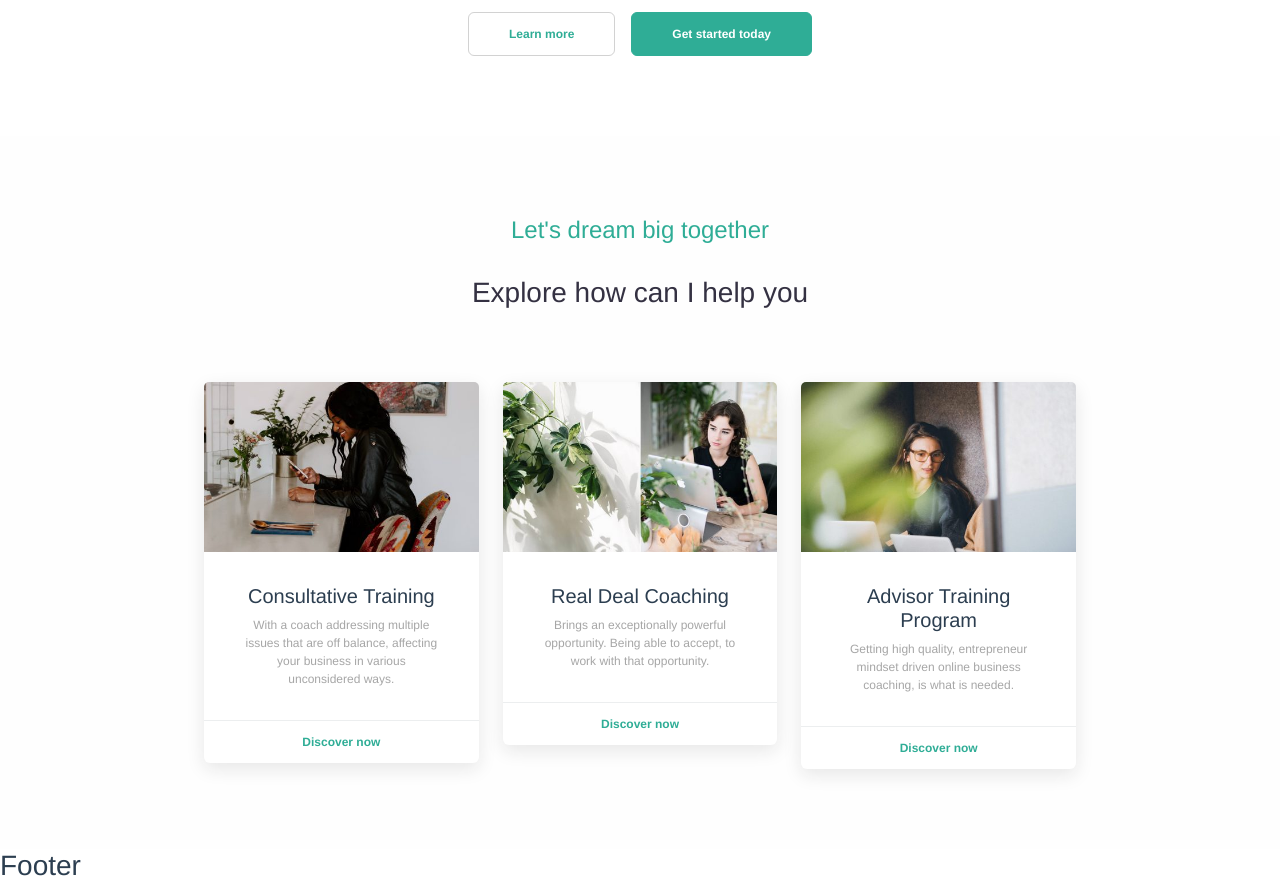
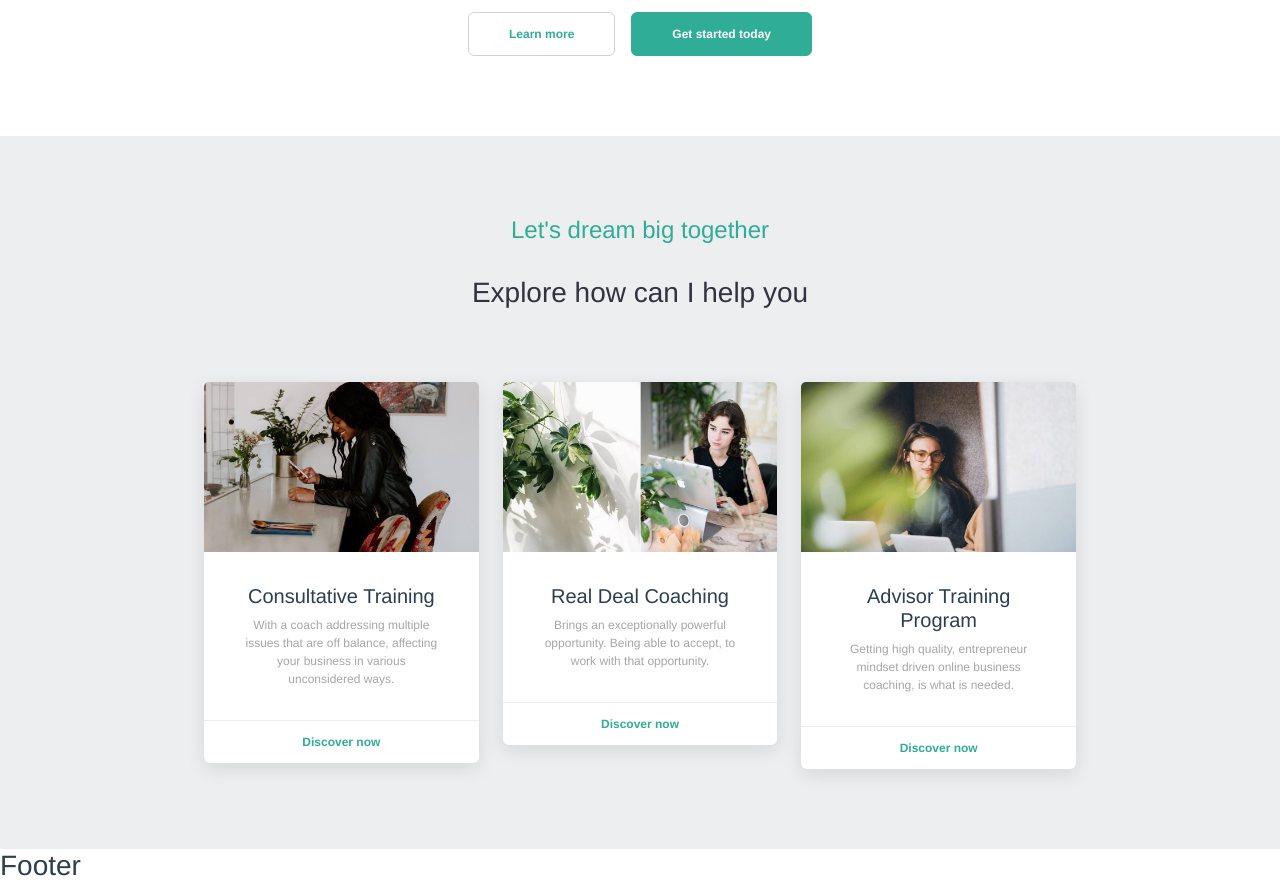
Before and after one commit to Antonius131/proj-html-vuejs, a Vue app: page / in a window 1280 px wide. Shown: the part 900-1791 px from the top of the page. Built offline with nearby package versions, Linux system fonts and the light colour scheme.

Commit message:
Main: changing section bg-color

```diff
--- a/src/components/main/MainContent.vue
+++ b/src/components/main/MainContent.vue
@@ -58,6 +58,6 @@ export default {
    }
 
    .secondary-bg {
-      background-color: $bg_secondary;
+      background-color: $border_color;
    }
 </style>
```
